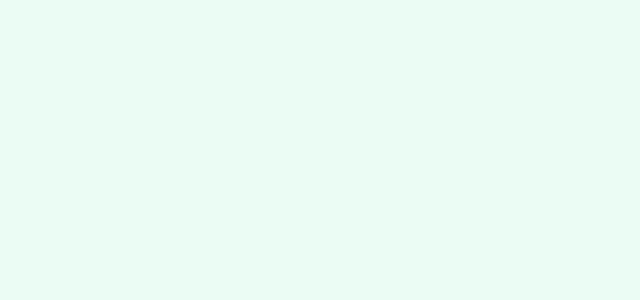
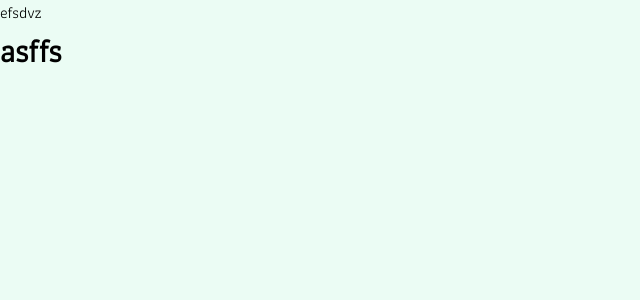
Before and after one commit to Villalbad10/titaMedia, a React (Vite) app: page /home in a window 1280 px wide. Before the commit this address had no page. Shown: the top 300 px of the page, without its empty margins (0-640 px from the left). Built offline with nearby package versions, Linux system fonts and the light colour scheme.

Commit message:
rutas pri publi sin firebase

```diff
--- a/src/components/Boton.jsx
+++ b/src/components/Boton.jsx
@@ -1,8 +1,8 @@
 import React from 'react'
 
-const Boton = ({ text }) => {
+const Boton = ({ text, type }) => {
    return (
-      <input className='boton' type="button" value={text} />
+      <input className='boton' type={type} value={text} />
    )
 }
 
--- a/src/containers/Home.jsx
+++ b/src/containers/Home.jsx
@@ -2,8 +2,9 @@ import React from 'react'
 
 const Home = () => {
    return (
-      <div >ds
+      <div >
          <p>efsdvz</p>
+         <h1>asffs</h1>
       </div>
    )
 }
--- a/src/containers/Iniciar.jsx
+++ b/src/containers/Iniciar.jsx
@@ -14,7 +14,7 @@ const Iniciar = () => {
             <form className='formLogin'>
                <input className='input-login' type="email" name="" required placeholder='Correo' /> <br />
                <input className='input-login' type="password" name="" required placeholder='Contraseña' />
-               <div className='contLogin'> <Boton text={'Iniciar Sesión'} /></div>
+               <div className='contLogin'> <Boton text='Iniciar Sesión' type='submit' /></div>
                <IniciaCon img='https://res.cloudinary.com/villalbad10/image/upload/v1661009700/titaMedia/google_avbjfd.png' text='Goolge' />
                <IniciaCon img='https://res.cloudinary.com/villalbad10/image/upload/v1661009700/titaMedia/facebook_amuwqc.png' text='Facebook' />
             </form>
--- a/src/routes/AppRouter.jsx
+++ b/src/routes/AppRouter.jsx
@@ -1,13 +1,27 @@
 import React from 'react'
 import { BrowserRouter, Route, Routes } from 'react-router-dom'
-import Home from '../containers/Home'
 import Iniciar from '../containers/Iniciar'
+import { DasboardRouter } from './DasboardRouter'
+import PrivateRoutes from './PrivateRoutes'
+import PublicRoutes from './PublicRoutes'
 
 const AppRouter = () => {
    return (
       <BrowserRouter>
          <Routes>
-            <Route path='/' element={<Iniciar />} />
+
+            <Route path='/login' element={
+               <PublicRoutes isAuth={false} >
+                  <Iniciar />
+               </PublicRoutes>
+            } />
+
+            <Route path='/*' element={
+               <PrivateRoutes isAuth={true} >
+                  <DasboardRouter />
+               </PrivateRoutes>
+            } />
+
          </Routes>
       </BrowserRouter>
    )
--- /dev/null
+++ b/src/routes/DasboardRouter.jsx
@@ -0,0 +1,13 @@
+import React from 'react'
+import { Route, Routes } from 'react-router-dom'
+import Home from '../containers/Home'
+
+export const DasboardRouter = () => {
+   return (
+      <>
+         <Routes>
+            <Route path='/home' element={<Home />} />
+         </Routes>
+      </>
+   )
+}
--- /dev/null
+++ b/src/routes/PrivateRoutes.jsx
@@ -0,0 +1,8 @@
+import React from 'react'
+import { Navigate } from 'react-router-dom'
+
+const PrivateRoutes = ({ isAuth, children }) => {
+   return isAuth ? children : <Navigate to='/login' />
+}
+
+export default PrivateRoutes
--- /dev/null
+++ b/src/routes/PublicRoutes.jsx
@@ -0,0 +1,6 @@
+import { Navigate } from 'react-router-dom'
+
+const PublicRoutes = ({ isAuth, children }) => {
+  return !isAuth ? children : <Navigate to='/home' />
+}
+export default PublicRoutes
--- a/src/styles/main.css
+++ b/src/styles/main.css
@@ -62,7 +62,7 @@ body {
 
 .login-text {
    color: var(--colorFuente);
-   font-weight: bold;
+   font-size: 2rem;
    margin-top: -8rem;
    text-align: center;
 }
```
